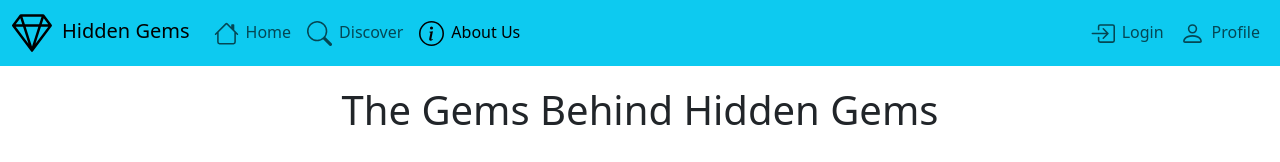
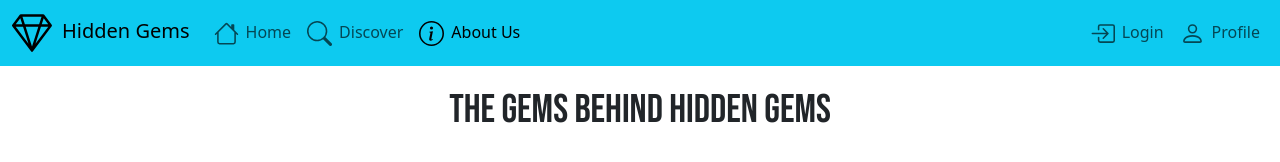
Before and after one commit to MichaelWhiting/HiddenGems, a React (Vite) app: page /about in a window 1280 px wide. Shown: the top 162 px of the page. Built offline with nearby package versions, Linux system fonts and the light colour scheme; no server answers.

Commit message:
font edit

```diff
--- a/index.html
+++ b/index.html
@@ -4,6 +4,9 @@
     <meta charset="UTF-8" />
     <link rel="icon" type="image/svg+xml" href="/vite.svg" />
     <meta name="viewport" content="width=device-width, initial-scale=1.0" />
+    <link rel="preconnect" href="https://fonts.googleapis.com">
+<link rel="preconnect" href="https://fonts.gstatic.com" crossorigin>
+<link href="https://fonts.googleapis.com/css2?family=Bebas+Neue&family=Roboto:ital,wght@0,100;0,300;0,400;0,500;0,700;0,900;1,100;1,300;1,400;1,500;1,700;1,900&display=swap" rel="stylesheet">
     <title>Hidden Gems</title>
   </head>
   <body>
--- a/src/App.jsx
+++ b/src/App.jsx
@@ -9,6 +9,10 @@ import axios from 'axios'; // Ensure axios is correctly imported, note the missi
 import 'bootstrap/dist/css/bootstrap.min.css'; // Import Bootstrap CSS
 import 'bootstrap-icons/font/bootstrap-icons.css'; // Import Bootstrap Icons CSS
 import "./CSS/App.css";
+
+
+
+
 
 function App() {
   const userId = useSelector(state => state.userId);
@@ -48,7 +52,9 @@ function App() {
 
 
   return (
+
     <>
+
       <Navbar expand='md' className='nabar navbar-light' style={{ backgroundColor: navbarColor }}>
         <Container fluid className="d-flex">
           <Navbar.Brand>
--- a/src/CSS/App.css
+++ b/src/CSS/App.css
@@ -1,9 +1,18 @@
+h1 {
+  font-family: "Bebas Neue", sans-serif;
+  font-weight: 400;
+  font-style: normal;
+}
+
+
+
 .app-header {
   position: top; /* Ensure header is fixed at the top */
   top: 0;
   width: 100%;
   padding: 10px 20px;
   z-index: 1000;
+
 }
 
 .main-navbar-icon {
--- a/src/CSS/Discover.css
+++ b/src/CSS/Discover.css
@@ -40,11 +40,19 @@
   .gem-location {
     font-size: 20px;
     color: #333;
+    font-family: "Bebas Neue", sans-serif;
+    font-weight: 400;
+    font-style: normal;
+    font-size: 30px;
   }
 
   .gem-description {
     font-size: 16px;
     color: #667;
+    font-family: "Roboto", sans-serif;
+    font-weight: 500;
+    font-style: italic;
+
   }
 
   .search-bar {
@@ -54,6 +62,7 @@
     max-width: 600px; /* Adjust the width as needed */
     margin: auto; /* Center the search bar */
     gap: 10px; /* Adds space between elements */
+
   }
 
   .search-bar input[type="text"] {
--- a/src/CSS/GemCard.css
+++ b/src/CSS/GemCard.css
@@ -1,3 +1,8 @@
+.enjpop{
+  font-family: "Roboto", sans-serif;
+  font-weight: 700;
+  font-style: normal;
+}
 .gem-card {
   text-align: center;
   padding: 20px;
--- a/src/components/GemCard.jsx
+++ b/src/components/GemCard.jsx
@@ -34,7 +34,7 @@ function GemCard(props) {
       {!gem?.imgUrl && <div className="gem-image-placeholder"></div>}
       <p className="gem-description">{gem.description}</p>
       <div className="rating-bar-button-container">
-      <div>
+      <div className="enjpop">
         Enjoyability:
         <RatingBar
           reload={reload}
--- a/src/pages/Discover.jsx
+++ b/src/pages/Discover.jsx
@@ -3,6 +3,8 @@ import axios from 'axios';
 import { useNavigate } from 'react-router-dom';
 import '../CSS/Discover.css';
 import GemCard from '../components/GemCard.jsx';
+
+
 
 function Discover() {
   const [query, setQuery] = useState('');
```
